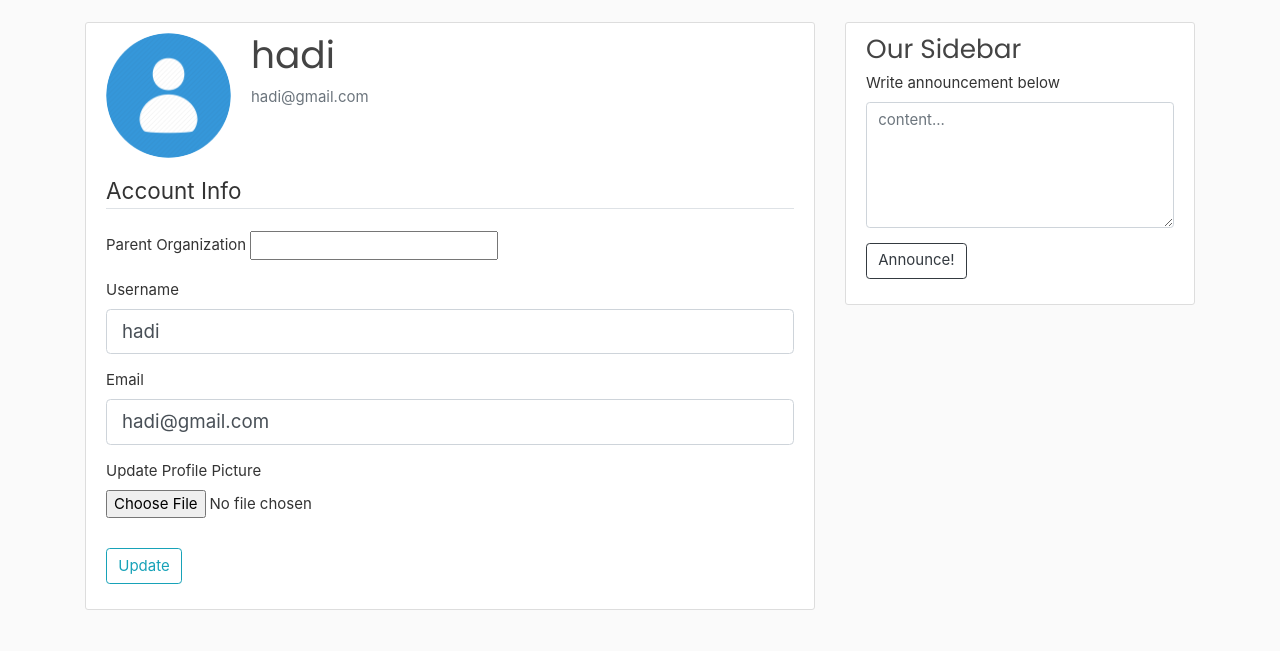
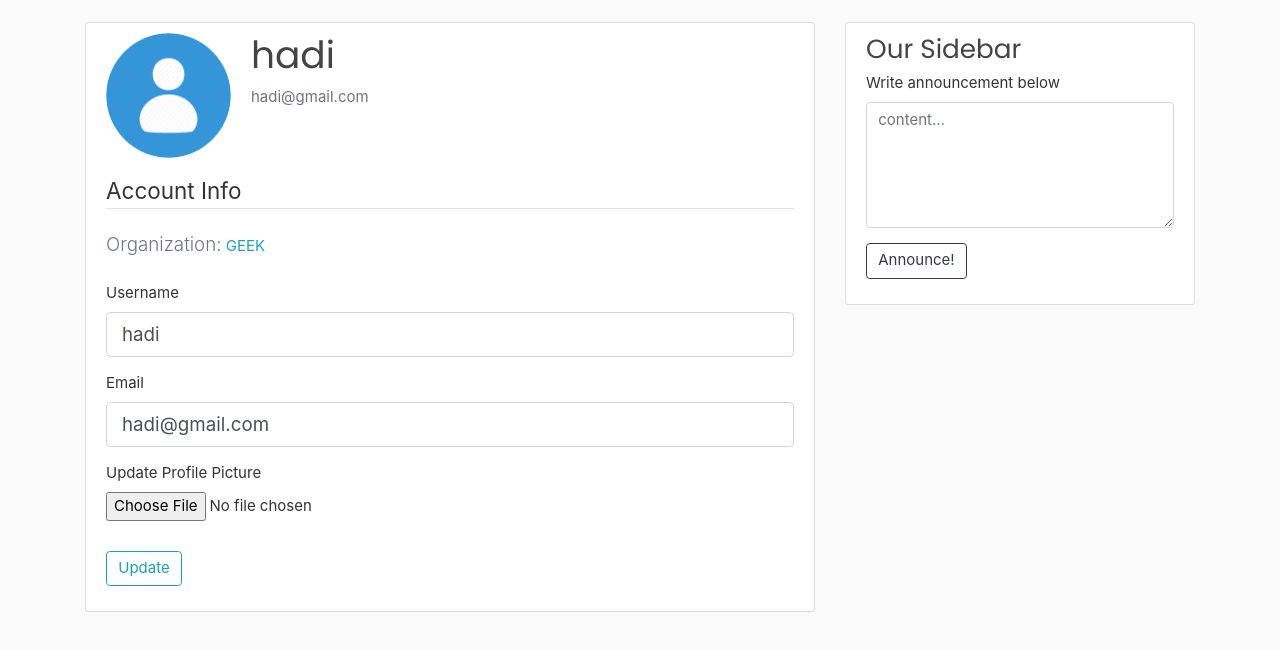
Before and after one commit to afifsheikh/fyp, a Flask app: page /account in a window 1280 px wide. Shown: the part 53-704 px from the top of the page. Run offline with Flask 2, Linux system fonts and the light colour scheme; a user stored in the database is signed in; data comes from the database, SQL or seed files in the repository; both versions use the stored data as it was after the commit; some libraries are stand-ins or nearby versions.

Commit message:
account changes and registration form

```diff
--- a/project/routes.py
+++ b/project/routes.py
@@ -168,6 +168,7 @@ def del_emplist(en,on):
 	db.session.delete(emp)
 	db.session.delete(empReg)
 	db.session.commit()
+	# delete_directory('root_'+en,1) # uncomment this line to also remove the directory of the employee
 	return redirect(url_for('Dashboard'))
 
 @app.route("/requestdelete/<string:e>/<string:o>")
--- a/project/templates/account.html
+++ b/project/templates/account.html
@@ -20,12 +20,12 @@
       {{ form.hidden_tag() }}
       <fieldset class="form-group">
         <legend class="border-bottom mb-4"> Account Info </legend>
-        <div class="form-group">
-          <label for="">Parent Organization</label>
-          {% if current_user.parent_org != 'None'%}
-            <input type="text" name="parent_org" id="" value=>
-          {% endif %}
-        </div>
+        {% if current_user.parent_org|string != 'None'%}
+          <div class="form-group">
+            <label for="parentOrg" class="text-secondary lead">Organization: </label>
+            <span id="parentOrg" class="text-info text-uppercase">{{ current_user.parent_org }}</span>
+          </div>
+        {% endif %}
         <div class="form-group">
           {{ form.username.label(class="form-control-label") }}
           {% if form.username.errors %}
--- a/project/templates/emp_registration.html
+++ b/project/templates/emp_registration.html
@@ -3,7 +3,7 @@
     <div class="mb-n1">
         <a class="btn btn-dark " href="#" role="button" style="animation: Slide_Up 1.4s ease;"> Register As Employee</a>
         <a class="btn btn-outline-dark " href="{{url_for('OrginizationRegister')}}" role="button" style="animation: Slide_Up 1.4s ease;"> Register As Organization</a>
-        <a class="btn btn-outline-info " href="{{url_for('register')}}" role="button" style="animation: Slide_Up 1.4s ease;"> previous register</a>
+        <!-- <a class="btn btn-outline-info " href="{{url_for('register')}}" role="button" style="animation: Slide_Up 1.4s ease;"> previous register</a> -->
     </div>
     <div class="">
         <form method = "POST" class="bg-dark rounded-top" style="padding: 30px; box-shadow: 0px 0px 10px 0px; animation: Slide_Up 1.4s ease;">
--- a/project/templates/org_registration.html
+++ b/project/templates/org_registration.html
@@ -4,7 +4,7 @@
 	<div class="mb-n1">
 		<a class="btn btn-outline-dark " href="{{url_for('EmpRegister')}}" role="button" style="animation: Slide_Up 1.4s ease;"> Register As Employee</a>
 		<a class="btn btn-dark " href="#" role="button" style="animation: Slide_Up 1.4s ease;"> Register As Organization</a>
-        <a class="btn btn-outline-info " href="{{url_for('register')}}" role="button" style="animation: Slide_Up 1.4s ease;"> previous register</a>
+        <!-- <a class="btn btn-outline-info " href="{{url_for('register')}}" role="button" style="animation: Slide_Up 1.4s ease;"> previous register</a> -->
 	</div>
 	<div class="">
         <form method = "POST" class="bg-dark rounded-top" style="padding: 30px; box-shadow: 0px 0px 10px 0px; animation: Slide_Up 1.4s ease;">
```
Also changed, not shown: project/site.db, project/static/profile_pics/d552409aa3881da4.jpg (added).
